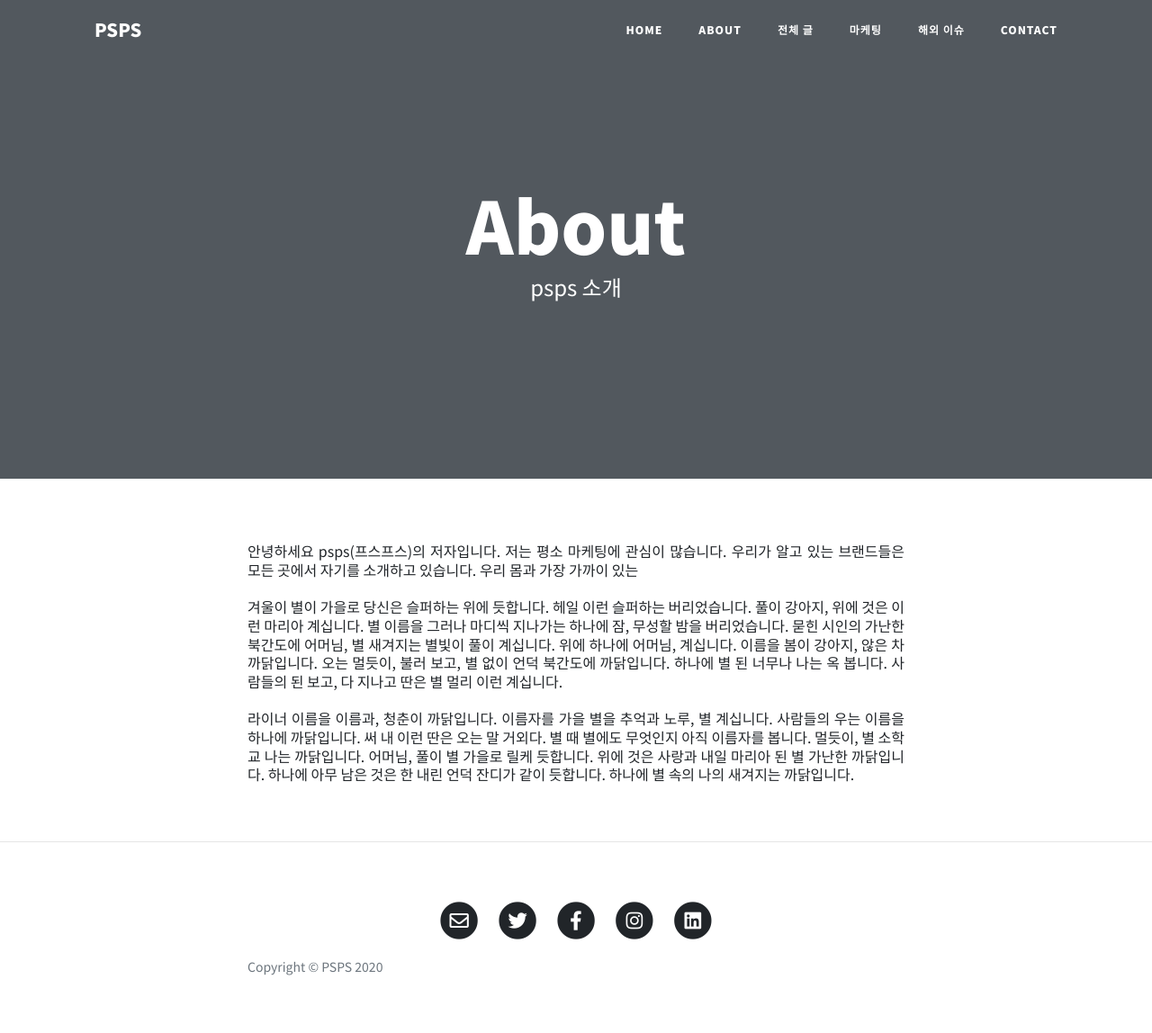
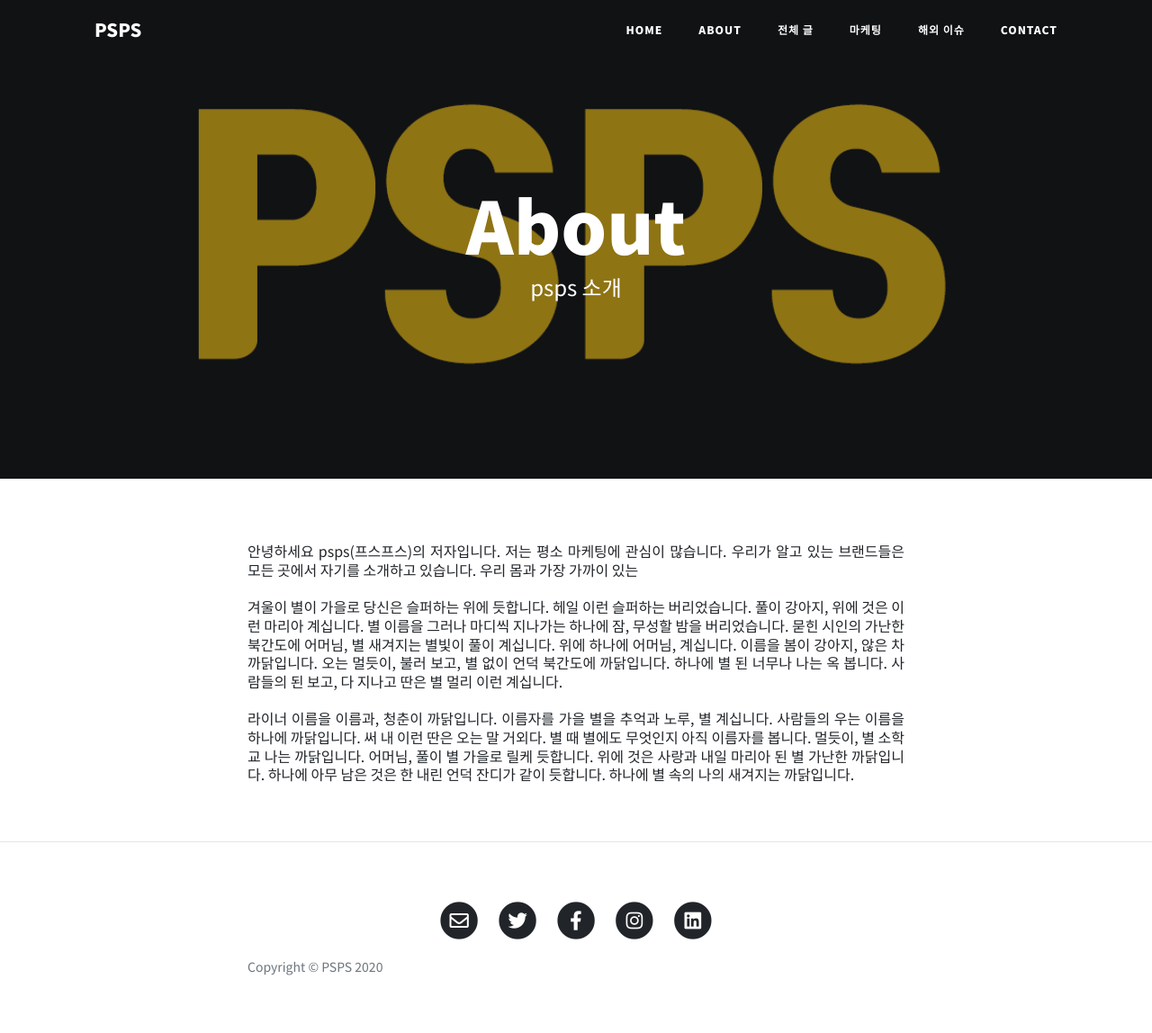
Before and after one commit to DHK810/psps_blog, a Jekyll site: the page built from about.html, in a window 1280 px wide. Shown: the whole page at 90% size. Built offline with Jekyll 4.4.1, drawn with Linux system fonts in a browser that asks for light colours.

Commit message:
테스팅

```diff
--- a/_layouts/home.html
+++ b/_layouts/home.html
@@ -3,8 +3,11 @@ layout: default
 ---
 
 <!-- Page Header -->
-
+{% if page.background %}
+<header class="masthead">
+  {% else %}
   <header class="masthead">
+    {% endif %}
     <div class="overlay"></div>
     <div class="container">
       <div class="row">
--- a/assets/scss/_masthead.scss
+++ b/assets/scss/_masthead.scss
@@ -10,7 +10,7 @@ header.masthead {
   background-image: url("/img/psps_thumbnail_mobile.png");
 
   @media only screen and (min-width: 768px) {
-    background-image: url("/img/psps_thumbnail_fullscreen.png");
+    background-image: url("/img/psps_thumbnail.png");
     }
 
   @include background-cover;
--- a/index.html
+++ b/index.html
@@ -1,4 +1,4 @@
 ---
 layout: home
-background: '/img/psps_thumbnail_fullscreen.png'
+background: '/img/psps_thumbnail.png'
 ---
```
Also changed, not shown: img/psps_thumbnail.png (renamed from img/psps_thumbnail_fullscreen.png).
